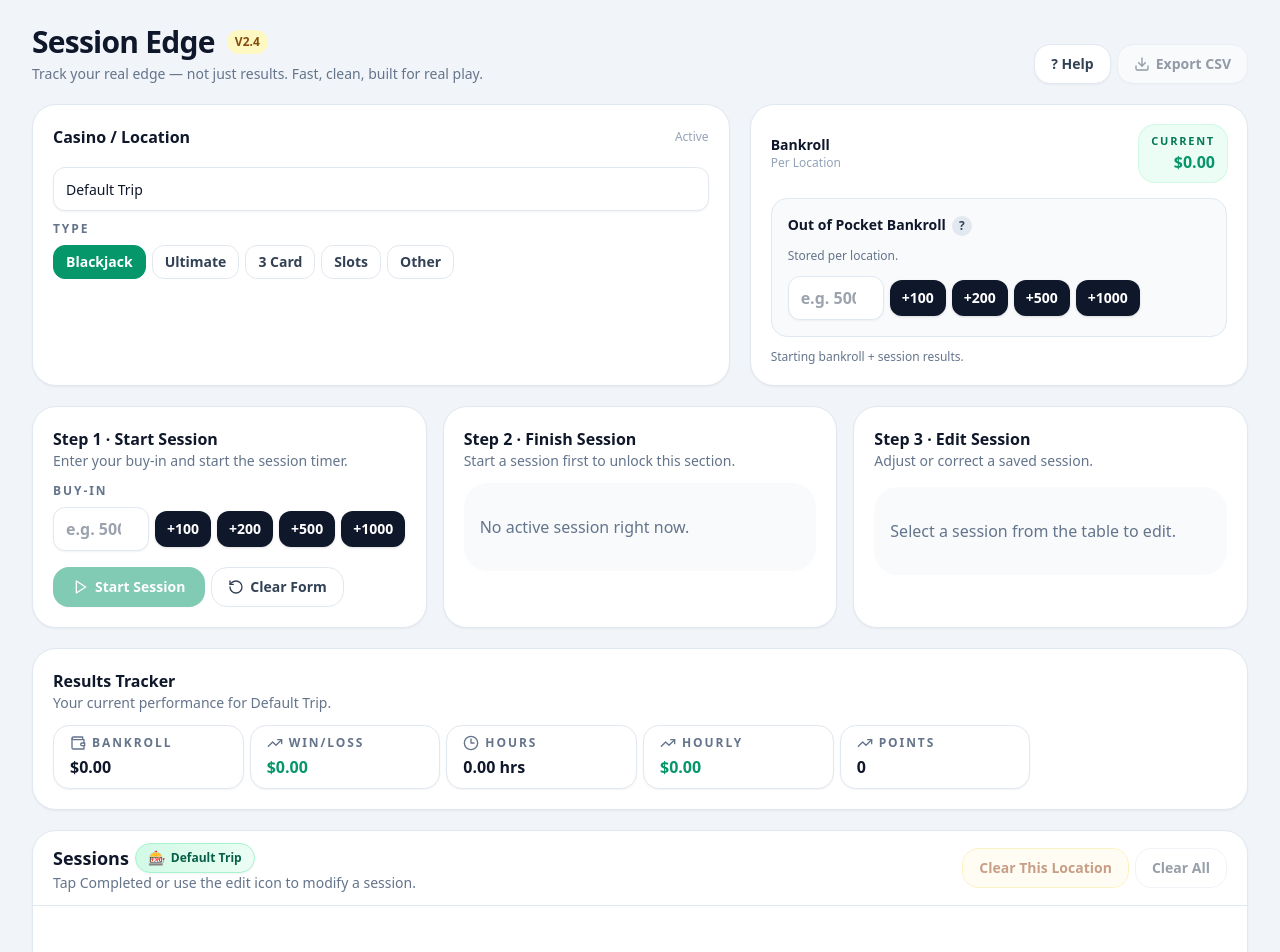
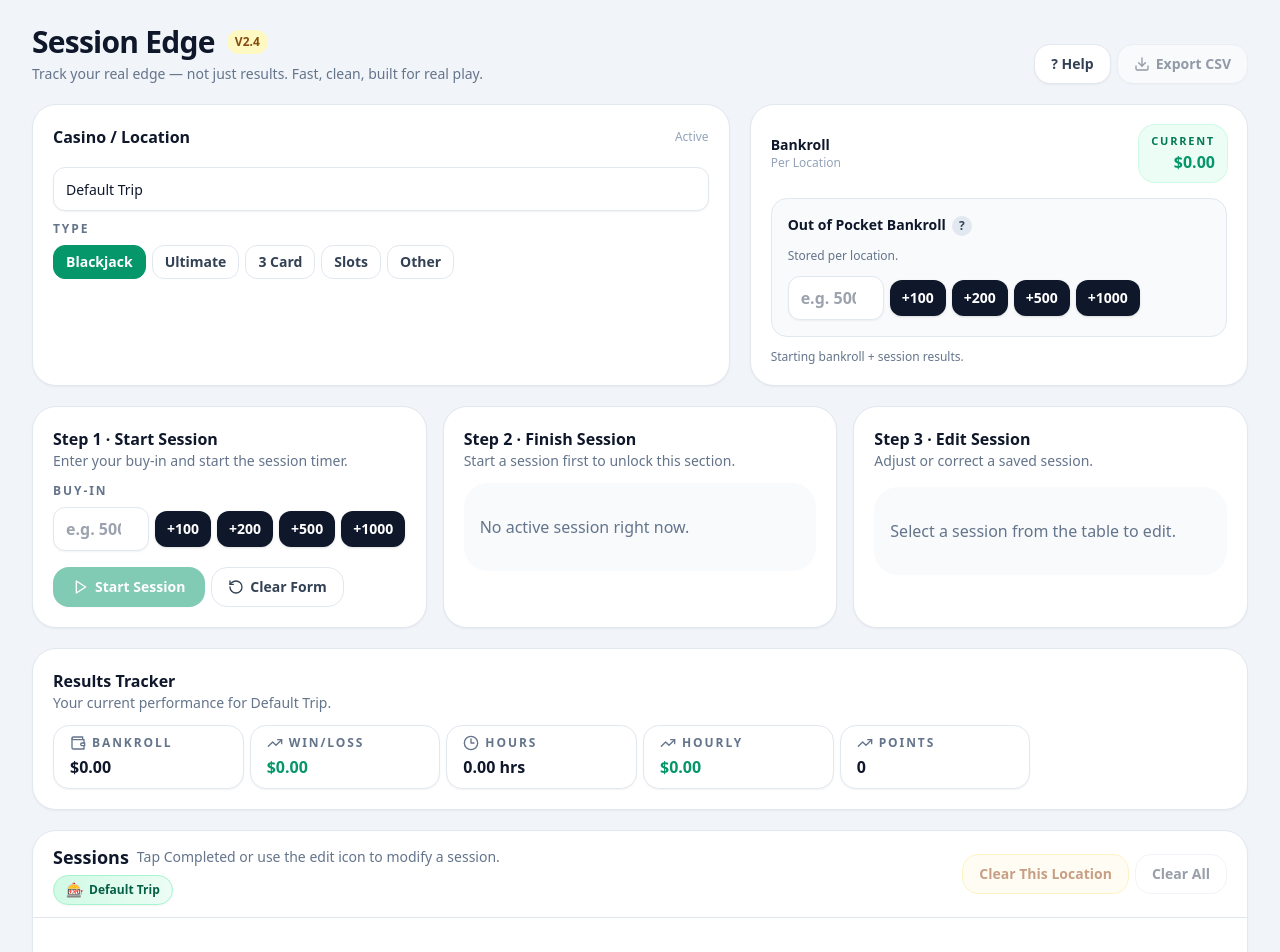
Before and after one commit to johnfbalogh-blip/blackjack-tracker, a React (Vite) app: page / in a window 1280 px wide. Shown: the top 952 px of the page. Built offline with nearby package versions, Linux system fonts and the light colour scheme.

Commit message:
Update App.tsx

```diff
--- a/src/App.tsx
+++ b/src/App.tsx
@@ -238,7 +238,7 @@
   );
 }
 
-// 🔒 HARD SAVED VERSION 2.4 - FINAL LOCKED (WIDTH + RHYTHM + POLISH COMPLETE)
+// 🔒 HARD SAVED VERSION 2.4 - FINAL LOCKED (UNIFIED WIDTH FIX APPLIED)
 // Do not modify core logic without version bump
 export default function App() {
   // 🔹 NEW: Trip tracking
@@ -1571,14 +1571,17 @@
           <motion.div initial={{ opacity: 0, y: 12 }} animate={{ opacity: 1, y: 0 }} transition={{ delay: 0.09 }} className="rounded-3xl border border-slate-200 bg-white shadow-sm">
             <div className="flex items-center justify-between gap-3 border-b border-slate-200 px-4 py-3 sm:px-5">
               <div>
-                <div className="flex items-center gap-1.5">
+                <div className="flex items-center gap-2">
                   <div className="text-lg font-semibold">Sessions</div>
+                  <div className="text-sm text-slate-500">Tap Completed or use the edit icon to modify a session.</div>
+                </div>
+                <div className="mt-1">
                   <span className="inline-flex items-center gap-1.5 rounded-full bg-gradient-to-r from-emerald-100 to-emerald-50 px-3 py-1 text-xs font-semibold text-emerald-800 border border-emerald-200 shadow-sm">
                     <span className="text-sm">🎰</span>
                     {tripName}
                   </span>
                 </div>
-                <div className="text-sm text-slate-500">Tap Completed or use the edit icon to modify a session.</div>
+
                 {lastClearedData && (
                   <div className="mt-2 flex flex-wrap items-center gap-1.5">
                     <span className="text-sm font-medium text-amber-700">Last clear is available to restore.</span>
```
